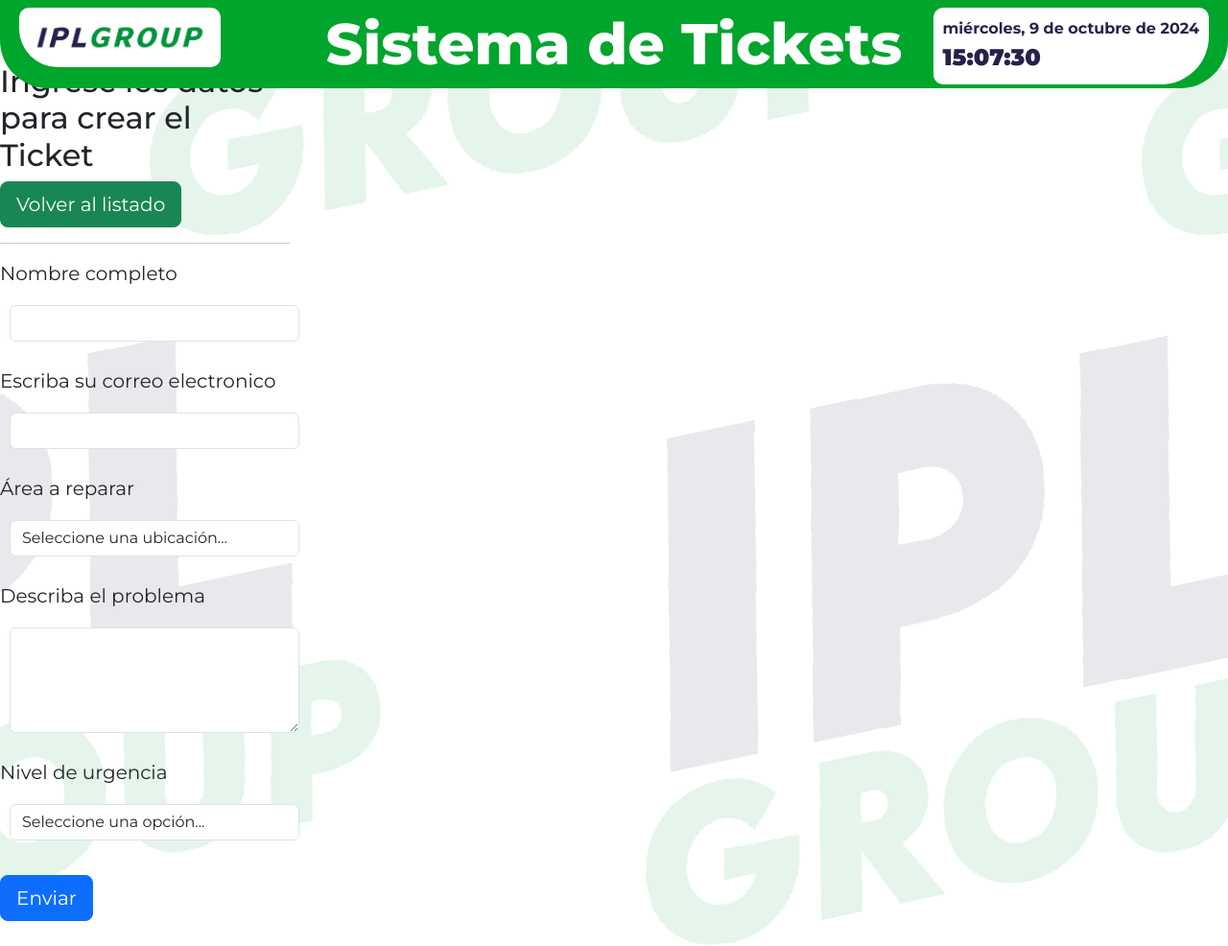
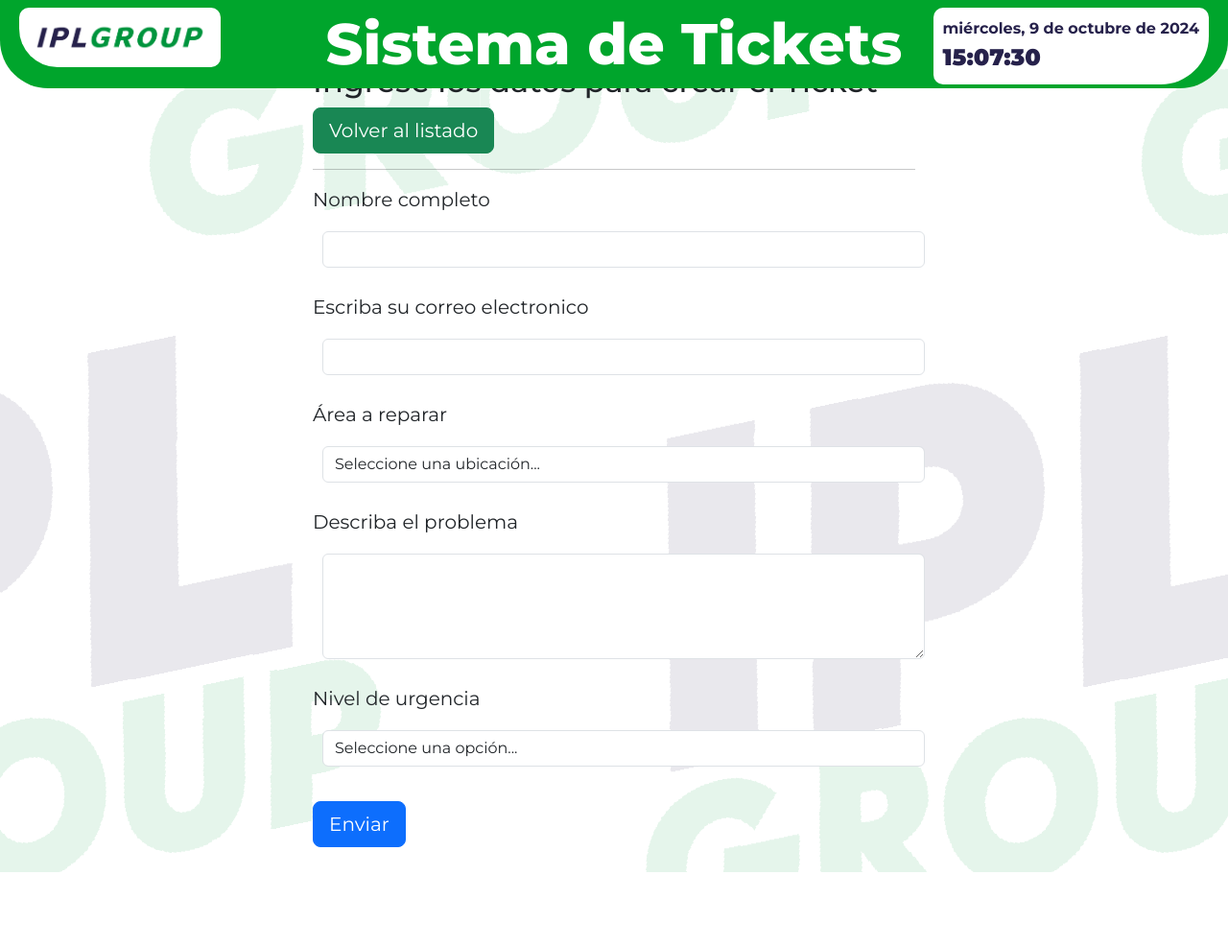
Before and after one commit to Israel25g/LaParca, a PHP site: page /host_virtual_M/index/crear_m.php in a window 1280 px wide. Shown: the whole page at 96% size. After the commit the page ends 909 px from the top, so only its background shows below. Run offline with PHP 8.4, Linux system fonts and the light colour scheme; data that the repository does not hold is empty; some libraries are stand-ins or nearby versions.

Commit message:
fix: arreglando estilos

```diff
--- a/host_virtual_M/index/crear_m.php
+++ b/host_virtual_M/index/crear_m.php
@@ -109,8 +109,8 @@ if (isset($_POST['submit'])) {
 <?php } ?>
 
 <div class="tickM-main-block">
-        <div class="row">
-            <div class="col-md-3">
+        <div class="row  justify-content-md-center">
+            <div class="col-md-6">
                 <h2 class="">Ingrese los datos para crear el Ticket</h2>
                 <a class="btn btn-success btn-lg" href="../index/index_m.php">Volver al listado</a>
                 <hr>
```
